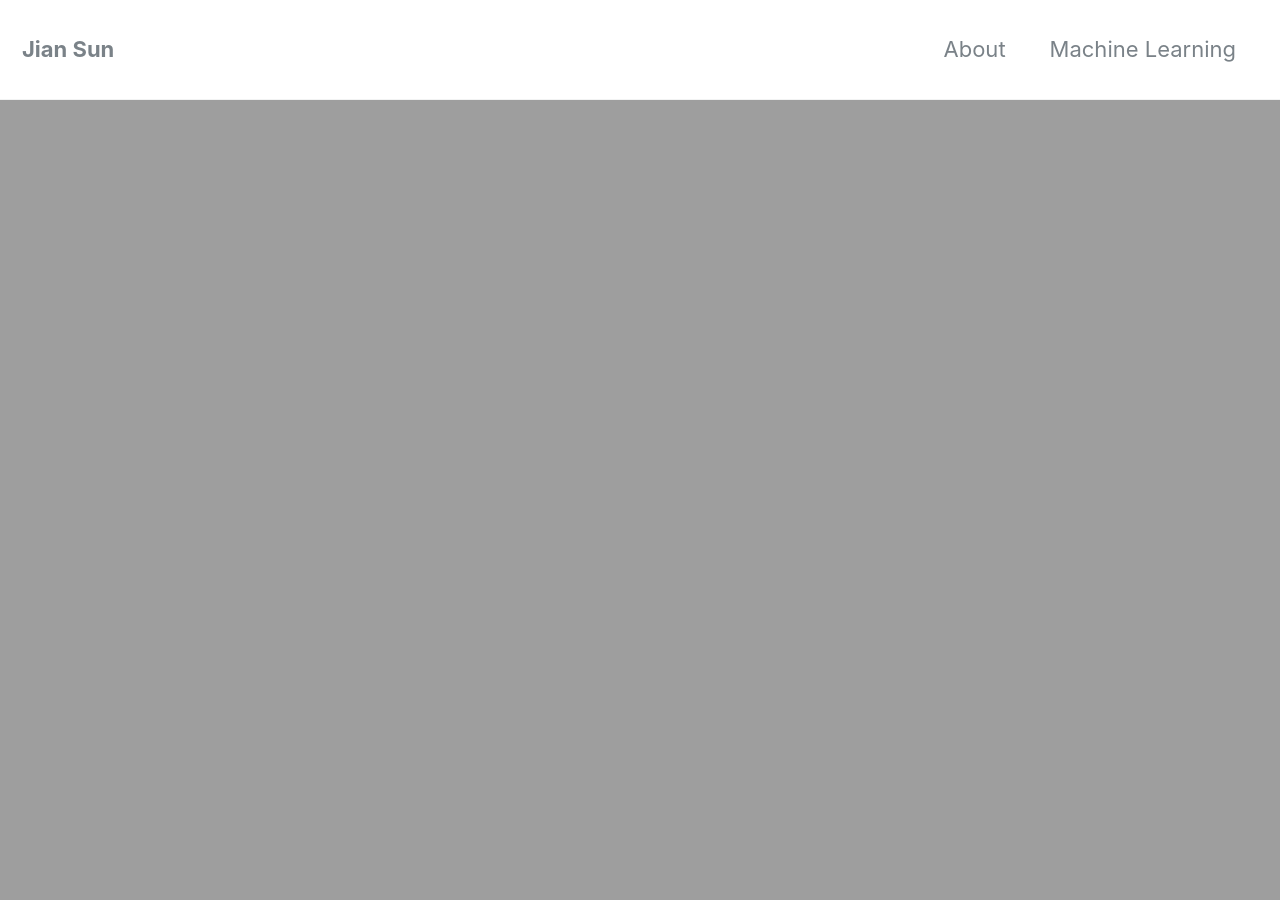
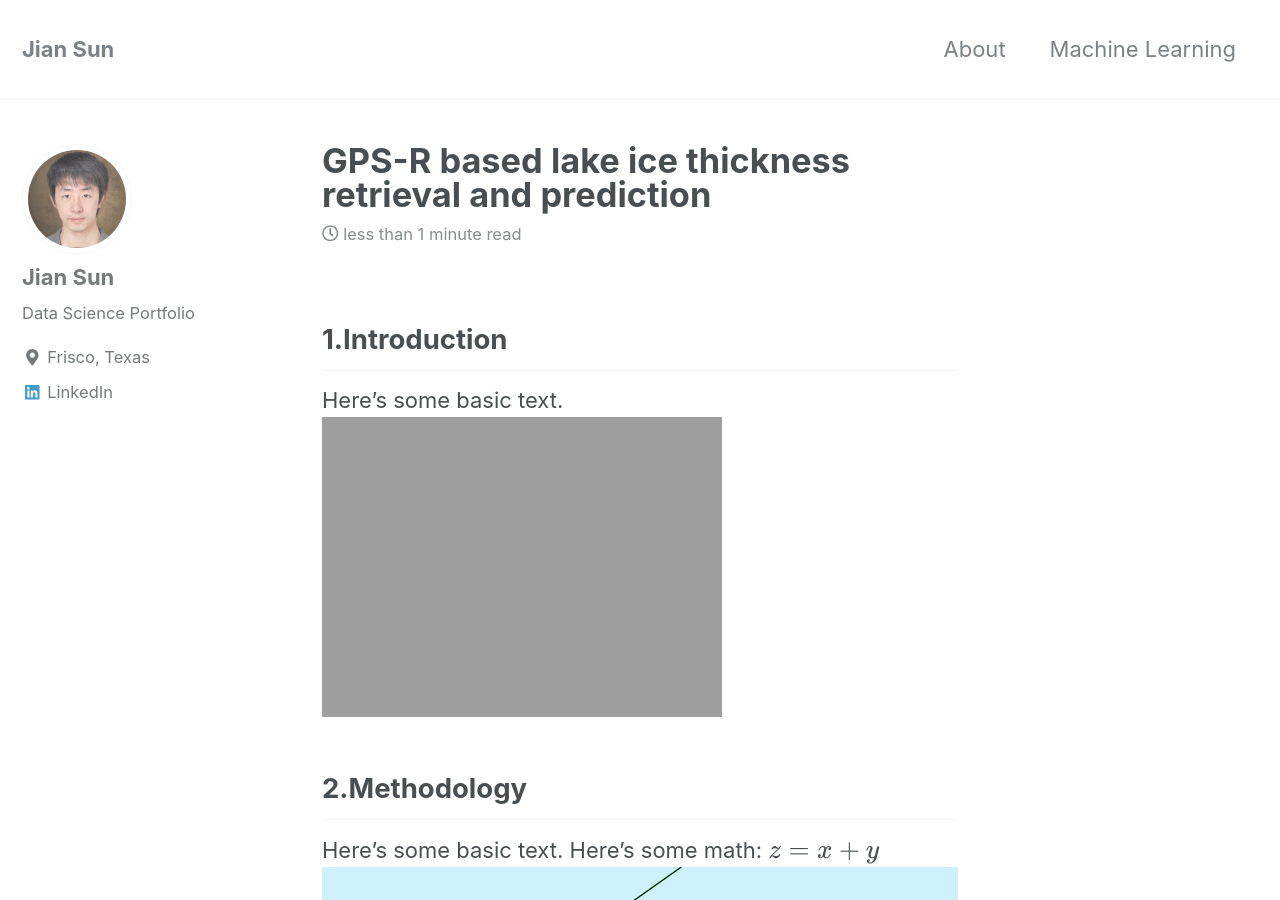
Before and after one commit to jianv/jianv.github.io, a Jekyll site: the page built from _posts/2017-08-21-GPSR.md, in a window 1280 px wide and 900 px high. Built offline with Jekyll 4.4.1, drawn with Linux system fonts in a browser that asks for light colours; nearby versions of some CDN libraries; formulas are drawn with MathJax 3.

Commit message:
Update 2017-08-21-GPSR.md

```diff
--- a/_posts/2017-08-21-GPSR.md
+++ b/_posts/2017-08-21-GPSR.md
@@ -2,8 +2,6 @@
 title: "GPS-R based lake ice thickness retrieval and prediction"
 date: 2017-08-21
 tags: [GPS, Fourier Transform, Regression, Image Classification]
-header:
-  image: "/images/gps/1_gnssr_schematic.png"
 excerpt: "GPS-R based lake ice thickness retrieval and prediction"
 mathjax: "true"
 ---
```
